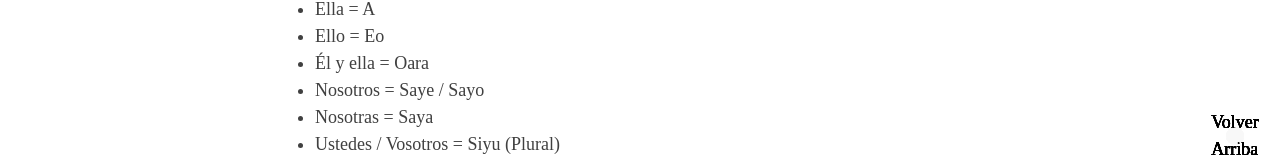
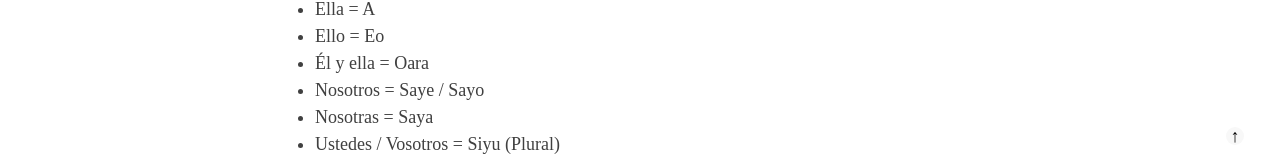
Before and after one commit to MetroManSR/MetroWeb1, a Jekyll site: the page built from balkeon/docs/instructions/sentencepieces.md, in a window 1280 px wide and 900 px high, scrolled down 574 px. Shown: the part 719-881 px from the top of the window. Built offline with Jekyll 4.4.1, drawn with Linux system fonts in a browser that asks for light colours; our own code applies the rules of GitHub Pages for plain Markdown files; comment, search, counter and statistics services are not loaded.

Commit message:
HAHAHAHAHAHAHHAHAHA YOU KIDDING ME?! sentencepieces.md

```diff
--- a/balkeon/docs/instructions/sentencepieces.md
+++ b/balkeon/docs/instructions/sentencepieces.md
@@ -1,3 +1,5 @@
+<a class="top-link hide" href="#top">↑</a>
+
 [<kbd>Atrás</kbd>][Back]
 
 [Back]:https://metroman.me/balkeon/docs
@@ -57,8 +59,6 @@
 - Ellos = Se / So
 - Ellas = Sa
 
-<a class="top-link hide" href="#top">Volver Arriba</a>
-
 ### Tabla
 
 👉 Recordatorio que esto no es totalmente necesario, para más información revisar la [Guía de Formalidad](https://metroman.me/balkeon/docs/instructions/formalityguide).
@@ -71,8 +71,6 @@
 | **1° Plural** | Saye        | Sayo          | Saya         | Sayao                      | Sayeo                        | Sayea             |
 | **2° Plural** | Siyu        |
 | **3° Plural** | \-          | So            | Sa           | Sao                        | Seo                          | Sea               |
-
-<a class="top-link hide" href="#top">Volver Arriba</a>
 
 ## Pronombres Interrogativos
 
@@ -89,8 +87,6 @@
 | ¿Hasta cuándo? | … tilkrion?  | ¿Cada cuánto?   | … yuanoften? |
 | ¿Cómo?         | Kaum?        | ¿Cuántas veces? | … yuanfos?   |
 
-<a class="top-link hide" href="#top">Volver Arriba</a>
-
 ### Pronombres Relativos
 
 | Español         | Balkeon   |
@@ -101,16 +97,12 @@
 | Cuyo            | Emos      |
 | Quien           | Konemstan |
 
-<a class="top-link hide" href="#top">Volver Arriba</a>
-
 ### Pronombres Demostrativos
 
 | Español               | Balkeon     |
 | --------------------- | ----------- |
 | Ese, eso, esas, esos… | That, those |
 | Este, estos, estas…   | This, these |
-
-<a class="top-link hide" href="#top">Volver Arriba</a>
 
 ### Pronombres Indefinidos
 
@@ -121,12 +113,8 @@
 | Cada / Todo | Tutem / Tutemeon / Tutemaon    | Tutiplats | Tutikron / Tutifos | Tutifaum    | Tutsopar  |
 | Ningún     | Nem / Nemeon / Nemaon          | Platsnem  | Kronunem / Fosnem  | Faumnem     | Soparnem  |
 
-<a class="top-link hide" href="#top">Volver Arriba</a>
-
 ### Elf, Pronombre Recíproco
 
 - Para hacer mención al Pronombre o Sujeto de la Oración se utiliza `Elf` en todos los casos.
 
 - Recuerda que los Pronombres Recíprocos en Español son: a uno mismo, se (se dieron abrazos) a él mismo, a mí  mismo, etc.
-
-<a class="top-link hide" href="#top">Volver Arriba</a>
```
